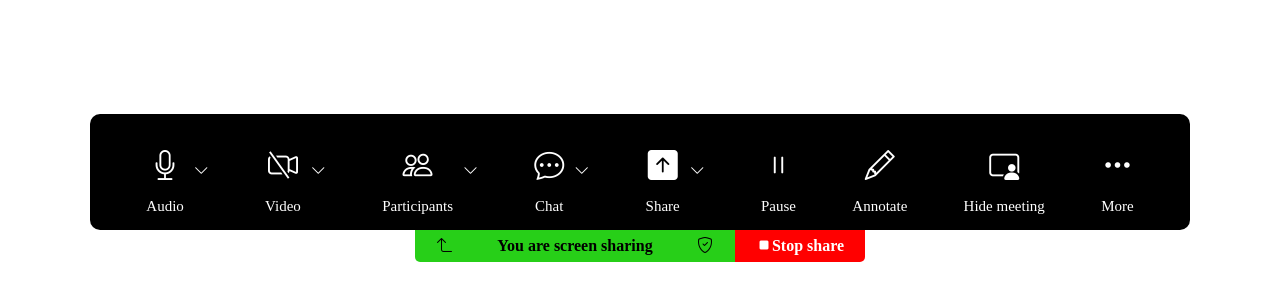
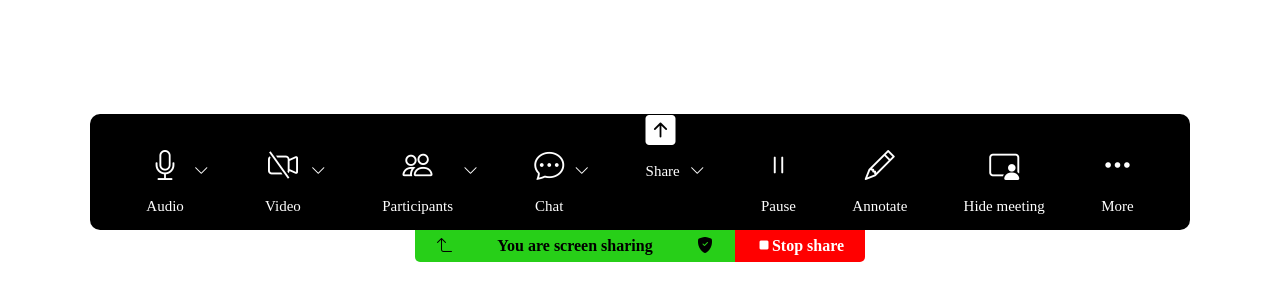
Before and after one commit to moulilalam/team-meeting-controls, a plain HTML site: page index.html in a window 1280 px wide. Shown: the part 170-470 px from the top of the page. Drawn offline with nearby package versions, Linux system fonts and the light colour scheme.

Commit message:
Update index.html

```diff
--- a/index.html
+++ b/index.html
@@ -49,9 +49,11 @@
                 </div>
             </div>
             <div class="mic">
-                <div class="mic1">
-                    <i class="bi bi-arrow-up-square-fill"></i>
-                    <p>Share</p>
+                <div class="bul">
+                    <div class="mic0">
+                        <i class="bi bi-arrow-up-square-fill"></i>
+                    </div>
+                    <div><p>Share</p></div>
                 </div>
                 <div class="mic2">
                     <i class="bi bi-chevron-down"></i>
@@ -94,7 +96,7 @@
                     <div class="green">
                         <div><i class="bi bi-arrow-90deg-up"></i></div>
                         <div><span>You are screen sharing</span></div>
-                        <div><i class="bi bi-shield-check"></i></div>
+                        <div><i class="bi bi-shield-fill-check"></i></div>
                     </div>
                     <div class="red">
                         <div><i class="bi bi-stop-fill"></i></div>
```
